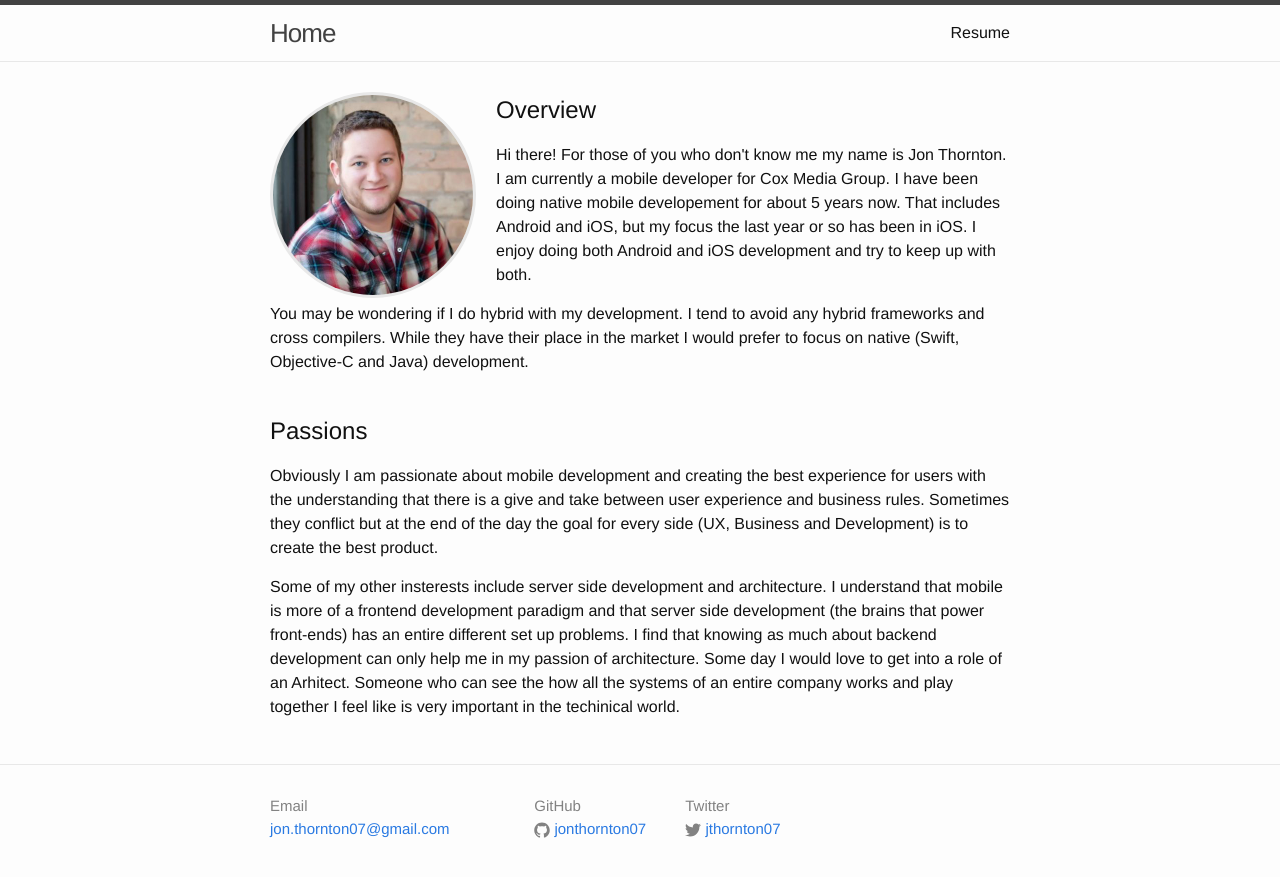
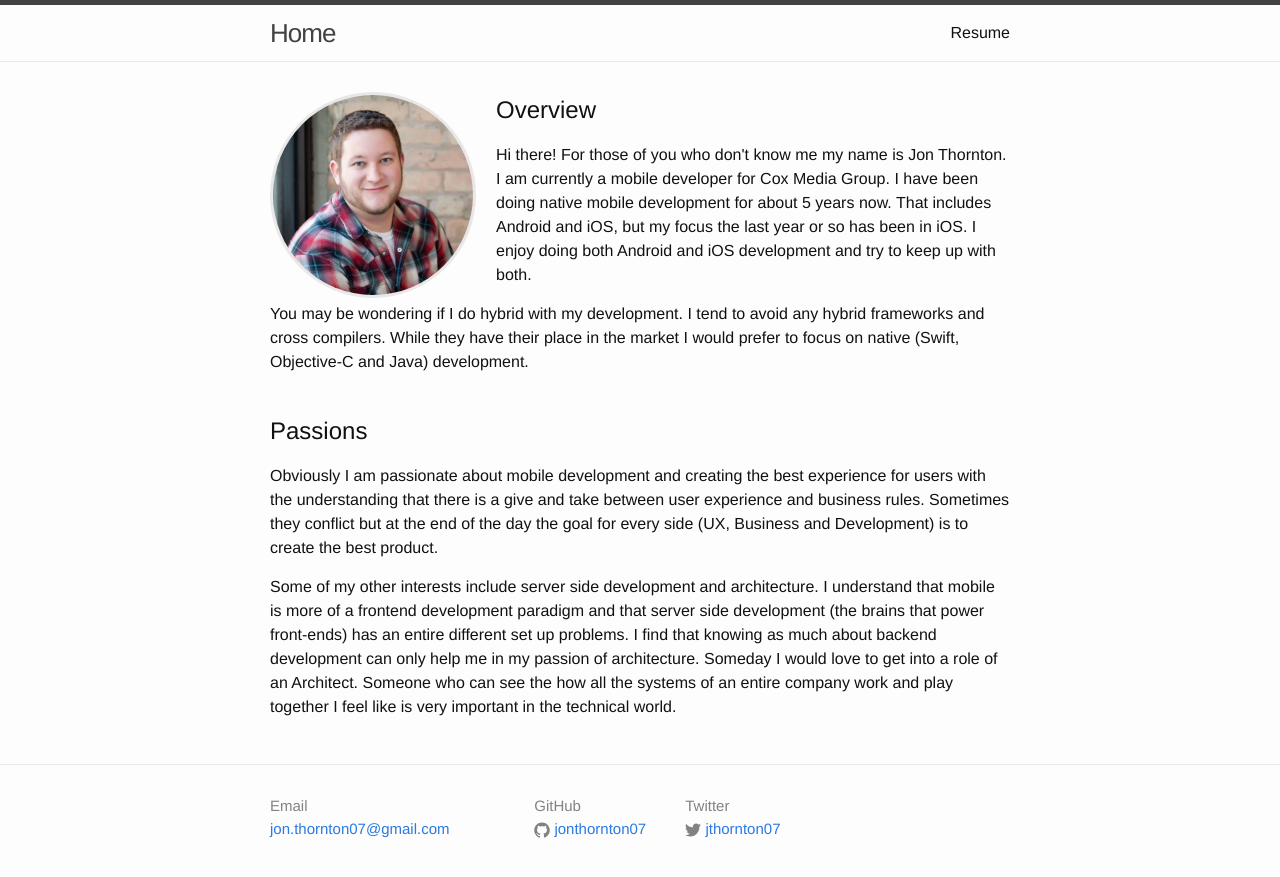
Before and after one commit to jonthornton07/jonthornton07.github.io, a Jekyll site: the page built from index.html, in a window 1280 px wide. Shown: the top 877 px of the page. Built offline with Jekyll 4.4.1, drawn with Linux system fonts in a browser that asks for light colours.

Commit message:
Fixed some grammatical errors.

```diff
--- a/index.html
+++ b/index.html
@@ -8,12 +8,13 @@ layout: default
     <img src="/assets/img/profile_picture.jpg" class="img-circle" align="left"/>
     <h2>Overview</h2>
     <p align="left">
-      Hi there! For those of you who don't know me my name is Jon Thornton.  I am currently a mobile developer for Cox Media Group.
-      I have been doing native mobile developement for about 5 years now. That includes Android and iOS, but my focus the last year or so has been in iOS.
+      Hi there! For those of you who don't know me my name is Jon Thornton.
+      I am currently a mobile developer for Cox Media Group. I have been doing native mobile development for about 5 years now.
+      That includes Android and iOS, but my focus the last year or so has been in iOS.
       I enjoy doing both Android and iOS development and try to keep up with both.
     </p>
     <p align="left">
-      You may be wondering if I do hybrid with my development.  I tend to avoid any hybrid frameworks and cross compilers.
+      You may be wondering if I do hybrid with my development. I tend to avoid any hybrid frameworks and cross compilers.
       While they have their place in the market I would prefer to focus on native (Swift, Objective-C and Java) development.
     </p>
     </br>
@@ -23,10 +24,11 @@ layout: default
       Sometimes they conflict but at the end of the day the goal for every side (UX, Business and Development) is to create the best product.
     </p>
     <p align="left">
-      Some of my other insterests include server side development and architecture.
+      Some of my other interests include server side development and architecture.
       I understand that mobile is more of a frontend development paradigm and that server side development (the brains that power front-ends) has an entire different set up problems.
-      I find that knowing as much about backend development can only help me in my passion of architecture.  Some day I would love to get into a role of an Arhitect.
-      Someone who can see the how all the systems of an entire company works and play together I feel like is very important in the techinical world.
+      I find that knowing as much about backend development can only help me in my passion of architecture.
+      Someday I would love to get into a role of an Architect.
+      Someone who can see the how all the systems of an entire company work and play together I feel like is very important in the technical world.
     </p>
 
   </div>
```
